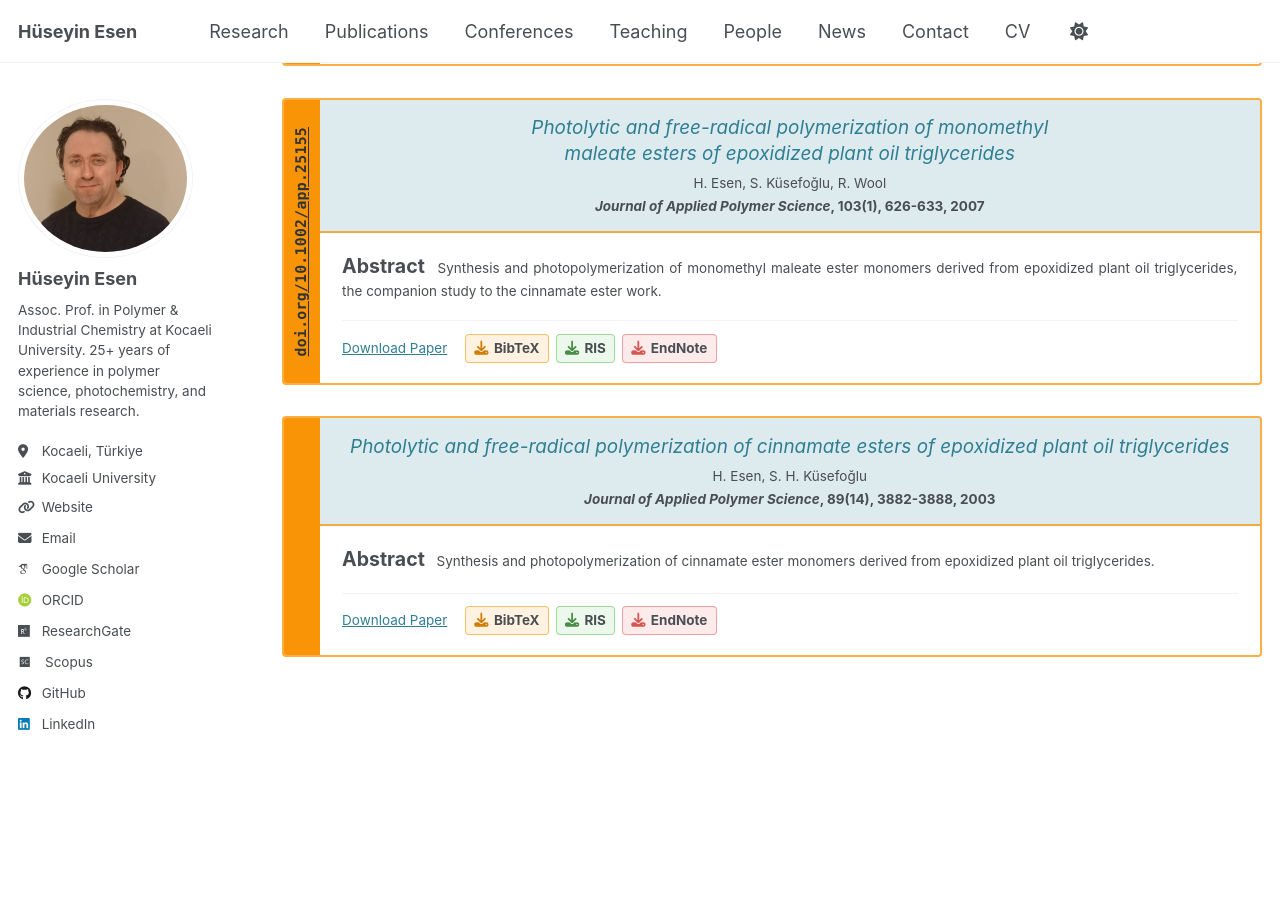
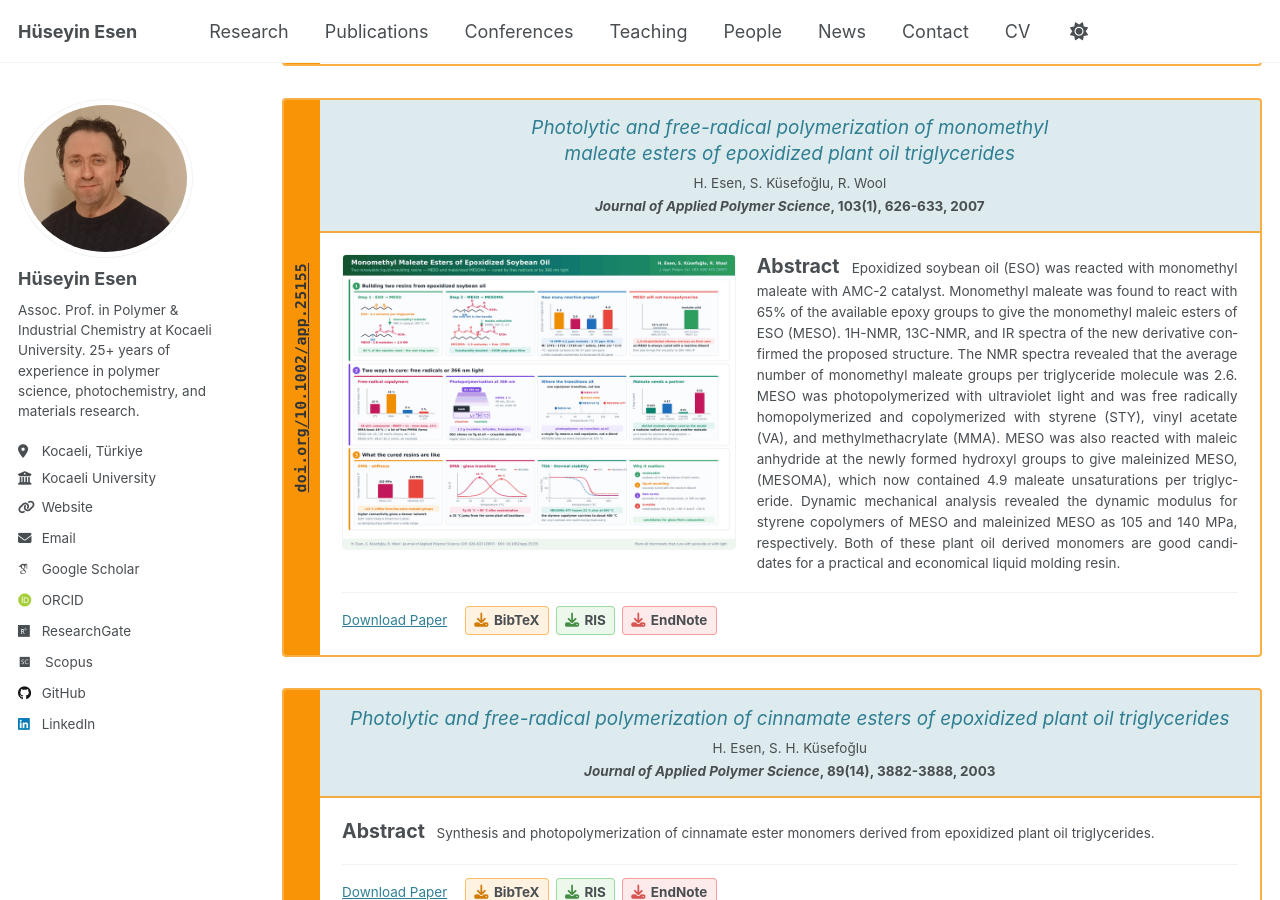
Before and after one commit to huseyin-esen/huseyin-esen.github.io, a Jekyll site: the page built from _pages/publications.html, in a window 1280 px wide and 900 px high, scrolled down 4667 px. Built offline with Jekyll 4.4.1, drawn with Linux system fonts in a browser that asks for light colours; some web fonts are replaced.

Commit message:
Add the abstract and graphical abstract for the MESO maleate paper
Abstract transcribed verbatim. The figure's header data agrees with the
entry's Crossref-verified record, JAPS 103(1) 626-633 with DOI
10.1002/app.25155 — the record that replaced the wrong title this entry
carried earlier.

Co-Authored-By: Claude Opus 5 <noreply@anthropic.com>

```diff
--- a/_publications/2007-01-05-monomethyl-maleate-esters-epoxidized-plant-oil.md
+++ b/_publications/2007-01-05-monomethyl-maleate-esters-epoxidized-plant-oil.md
@@ -16,6 +16,25 @@ volume: 103
 issue: 1
 pages: '626-633'
 doi: '10.1002/app.25155'
+# Wording verbatim.
+abstract: >-
+  Epoxidized soybean oil (ESO) was reacted with monomethyl maleate with AMC-2
+  catalyst. Monomethyl maleate was found to react with 65% of the available
+  epoxy groups to give the monomethyl maleic esters of ESO (MESO). 1H-NMR,
+  13C-NMR, and IR spectra of the new derivative confirmed the proposed
+  structure. The NMR spectra revealed that the average number of monomethyl
+  maleate groups per triglyceride molecule was 2.6. MESO was photopolymerized
+  with ultraviolet light and was free radically homopolymerized and
+  copolymerized with styrene (STY), vinyl acetate (VA), and methylmethacrylate
+  (MMA). MESO was also reacted with maleic anhydride at the newly formed
+  hydroxyl groups to give maleinized MESO, (MESOMA), which now contained 4.9
+  maleate unsaturations per triglyceride. Dynamic mechanical analysis revealed
+  the dynamic modulus for styrene copolymers of MESO and maleinized MESO as
+  105 and 140 MPa, respectively. Both of these plant oil derived monomers are
+  good candidates for a practical and economical liquid molding resin.
+# Dense figure: a 900px copy is displayed, an 1800px one linked.
+graphical_abstract: 'meso-maleate-graphical-abstract.png'
+graphical_abstract_full: 'meso-maleate-graphical-abstract-full.png'
 paperurl: 'https://onlinelibrary.wiley.com/doi/10.1002/app.25155'
 citation: 'Esen, H., Küsefoğlu, S., Wool, R. (2007). &quot;Photolytic and free-radical polymerization of monomethyl maleate esters of epoxidized plant oil triglycerides.&quot; <i>Journal of Applied Polymer Science</i>, 103(1), 626-633. DOI: 10.1002/app.25155'
 ---
```
Also changed, not shown: images/meso-maleate-graphical-abstract-full.png (added), images/meso-maleate-graphical-abstract.png (added).
